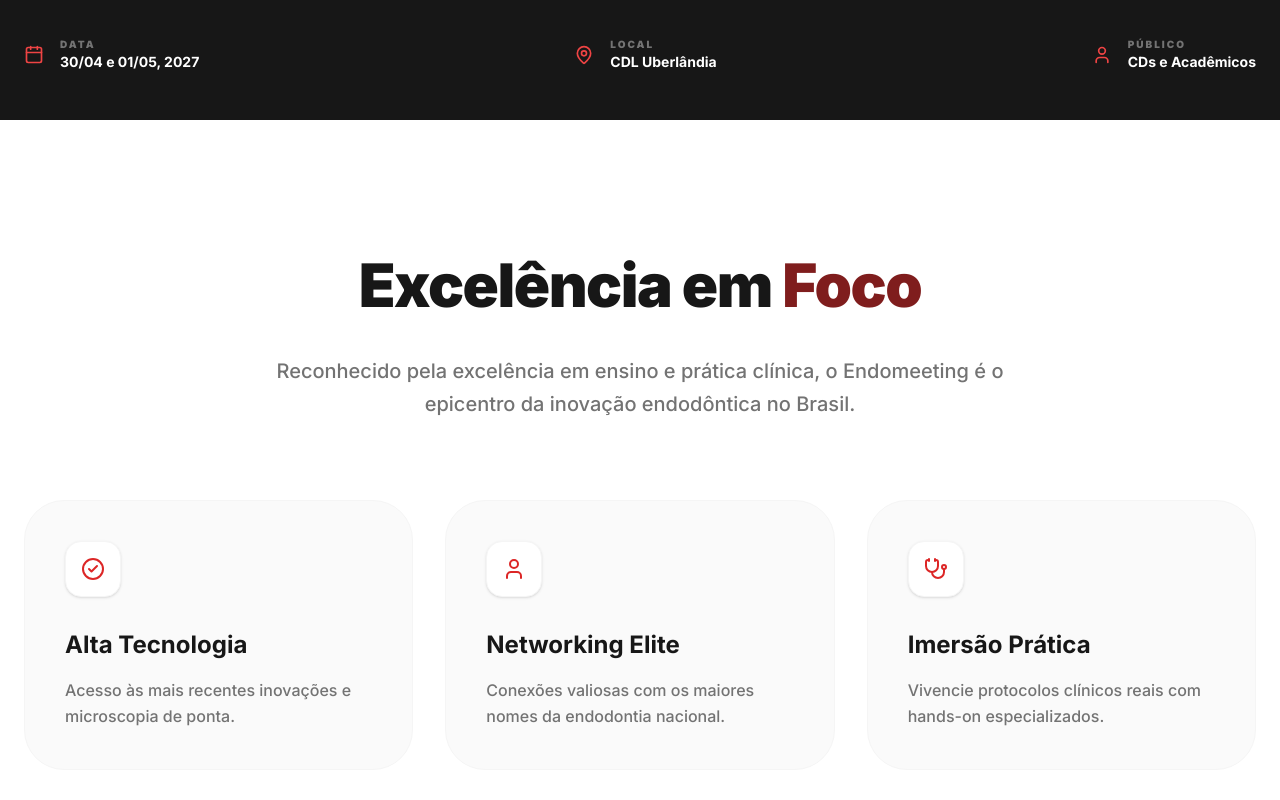
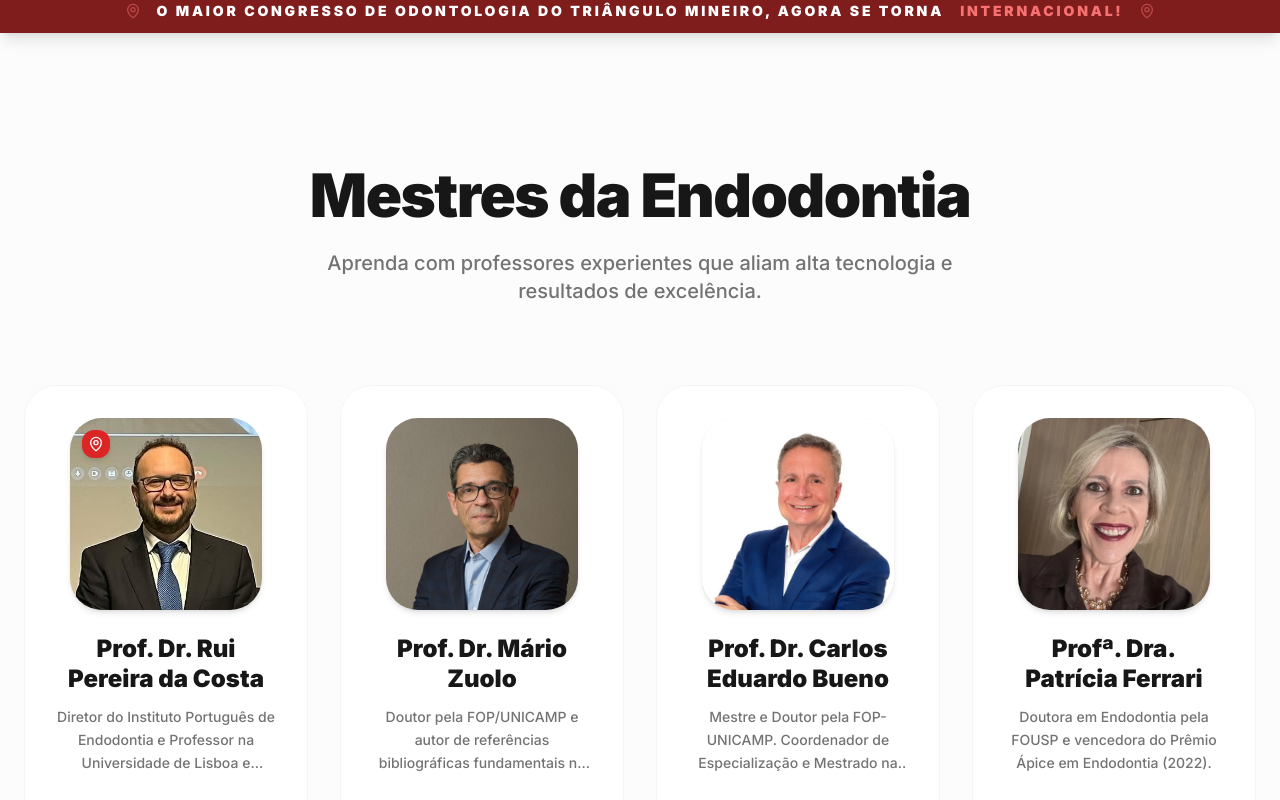
Before and after one commit to fhelipeabel/endomeeting, a Next.js app: page / in a window 1280 px wide. Shown: the part 2540-3340 px from the top of the page. Built offline with nearby package versions, Linux system fonts and the light colour scheme.

Commit message:
remove info strip and about sections

```diff
--- a/src/components/Footer.tsx
+++ b/src/components/Footer.tsx
@@ -32,7 +32,6 @@ export function Footer() {
           <div>
             <h4 className="text-lg font-bold text-white mb-4">Navegação</h4>
             <ul className="space-y-3">
-              <li><a href="#sobre" className="hover:text-brand-400 transition-colors">Sobre</a></li>
               <li><a href="#palestrantes" className="hover:text-brand-400 transition-colors">Palestrantes</a></li>
               <li><a href="#cronograma" className="hover:text-brand-400 transition-colors">Cronograma</a></li>
               <li><a href="#ingressos" className="hover:text-brand-400 transition-colors">Ingressos</a></li>
--- a/src/components/Header.tsx
+++ b/src/components/Header.tsx
@@ -22,7 +22,6 @@ export function Header() {
   }, []);
 
   const navLinks = [
-    { name: "Sobre", href: "#sobre" },
     { name: "Palestrantes", href: "#palestrantes" },
     { name: "Ingressos", href: "#ingressos" },
     { name: "Localização", href: "#localizacao" },
--- a/src/components/HeroIndexBanner.tsx
+++ b/src/components/HeroIndexBanner.tsx
@@ -364,11 +364,7 @@ export default function HeroIndexBanner({ onSelectSpeaker }: HeroIndexBannerProp
                     key={edition.year}
                     type="button"
                     onClick={() => {
-                      if (edition.year === "2026") {
-                        scrollTo("hero");
-                      } else {
-                        scrollTo("sobre");
-                      }
+                      scrollTo("hero");
                     }}
                     className="relative overflow-hidden py-3.5 px-2 rounded-xl bg-neutral-900 border border-white/10 hover:border-brand-500/60 text-center transition-all duration-300 group/btn cursor-pointer hover:scale-105 shadow-lg flex flex-col items-center justify-center min-h-[76px]"
                   >
--- a/src/components/HomePage.tsx
+++ b/src/components/HomePage.tsx
@@ -6,7 +6,7 @@ import Image from "next/image";
 import { PaymentPopup } from "@/components/PaymentPopup";
 import { Sponsors } from "@/components/Sponsors";
 import { speakers } from "@/data/speakers";
-import { MapPin, Calendar, CheckCircle2, ChevronRight, User, Stethoscope, Sparkles, AlertCircle, Lock, Play, Building2 } from "lucide-react";
+import { MapPin, ChevronRight, User, Sparkles, AlertCircle, Lock, Play, Building2 } from "lucide-react";
 import { motion } from "framer-motion";
 import SpeakerModal from "@/components/SpeakerModal";
 import HeroIndexBanner from "@/components/HeroIndexBanner";
@@ -340,66 +340,6 @@ export default function Home() {
         </div>
       </section>
 
-      {/* INFO STRIP */}
-      <section className="w-full py-12 bg-neutral-900 text-white overflow-hidden">
-        <div className="container mx-auto px-6 flex flex-wrap justify-between gap-8 md:gap-12">
-          {[
-            { icon: <Calendar className="w-5 h-5" />, label: "DATA", val: "30/04 e 01/05, 2027" },
-            { icon: <MapPin className="w-5 h-5" />, label: "LOCAL", val: "CDL Uberlândia" },
-            { icon: <User className="w-5 h-5" />, label: "PÚBLICO", val: "CDs e Acadêmicos" }
-          ].map((item, idx) => (
-            <div key={idx} className="flex items-center gap-4">
-              <div className="text-brand-500">{item.icon}</div>
-              <div>
-                <p className="text-[10px] font-black tracking-[0.2em] text-neutral-500">{item.label}</p>
-                <p className="text-sm font-bold">{item.val}</p>
-              </div>
-            </div>
-          ))}
-        </div>
-      </section>
-
-      {/* ABOUT SECTION */}
-      <section id="sobre" className="w-full py-32 bg-white relative">
-        <div className="container mx-auto px-6">
-          <motion.div
-            initial={{ opacity: 1, y: 0 }}
-            whileInView={{ opacity: 1, y: 0 }}
-            viewport={{ once: true }}
-            transition={{ duration: 0.8 }}
-            className="max-w-3xl mx-auto text-center"
-          >
-            <h2 className="text-4xl md:text-6xl font-black text-neutral-900 mb-8 tracking-tight leading-tight">Excelência em <span className="text-brand-900">Foco</span></h2>
-            <p className="text-xl text-neutral-500 mb-10 leading-relaxed font-medium">
-              Reconhecido pela excelência em ensino e prática clínica, o Endomeeting é o epicentro da inovação endodôntica no Brasil.
-            </p>
-          </motion.div>
-
-          <div className="grid md:grid-cols-3 gap-8 mt-20">
-            {[
-              { title: "Alta Tecnologia", desc: "Acesso às mais recentes inovações e microscopia de ponta.", icon: <CheckCircle2 className="w-6 h-6" /> },
-              { title: "Networking Elite", desc: "Conexões valiosas com os maiores nomes da endodontia nacional.", icon: <User className="w-6 h-6" /> },
-              { title: "Imersão Prática", desc: "Vivencie protocolos clínicos reais com hands-on especializados.", icon: <Stethoscope className="w-6 h-6" /> }
-            ].map((item, idx) => (
-              <motion.div
-                key={idx}
-                initial={{ opacity: 1, y: 0 }}
-                whileInView={{ opacity: 1, y: 0 }}
-                viewport={{ once: true }}
-                transition={{ duration: 0.5, delay: idx * 0.1 }}
-                whileHover={{ y: -10 }}
-                className="bg-neutral-50 p-10 rounded-[2.5rem] border border-neutral-100 hover:border-brand-200/50 hover:bg-white hover:shadow-2xl hover:shadow-brand-900/5 transition-all duration-500 group"
-              >
-                <div className="w-14 h-14 bg-white shadow-sm border border-neutral-100 rounded-2xl flex items-center justify-center text-brand-600 mb-8 group-hover:bg-brand-900 group-hover:text-white transition-colors duration-500">
-                  {item.icon}
-                </div>
-                <h3 className="text-2xl font-bold text-neutral-900 mb-4">{item.title}</h3>
-                <p className="text-neutral-500 leading-relaxed font-medium">{item.desc}</p>
-              </motion.div>
-            ))}
-          </div>
-        </div>
-      </section>
 
       {/* SPEAKERS SECTION */}
       <section id="palestrantes" className="w-full py-32 bg-neutral-50/50 relative overflow-hidden">
```
